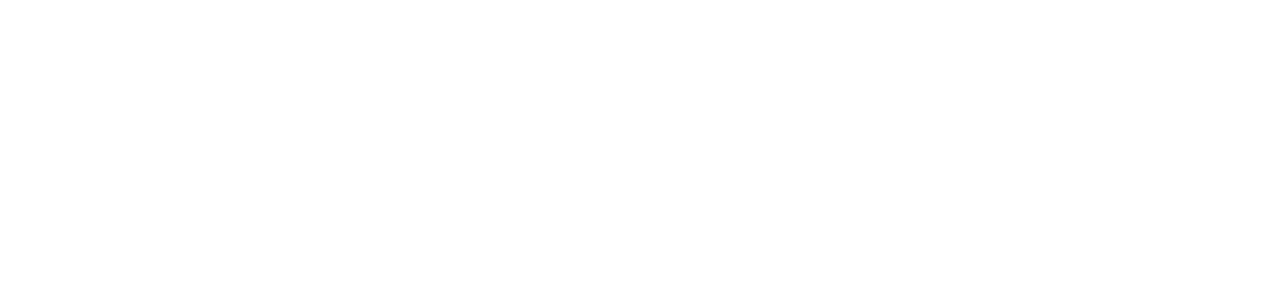
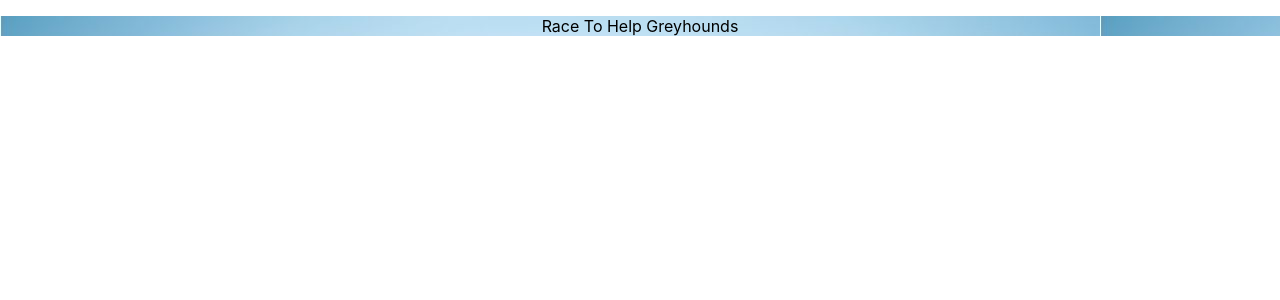
Before and after one commit to eterral/race-to-help-greyhounds, a React (Create React App) app in the folder client/: page / in a window 1280 px wide. Shown: the top 300 px of the page. Built offline with nearby package versions, Linux system fonts and the light colour scheme.

Commit message:
added get request in services

```diff
--- a/client/src/App.js
+++ b/client/src/App.js
@@ -1,7 +1,12 @@
 import "./App.css";
+import Header from "./components/Header";
 
 function App() {
-  return <div className="App"></div>;
+  return (
+    <div className="App">
+      <Header />
+    </div>
+  );
 }
 
 export default App;
--- /dev/null
+++ b/client/src/components/Header.css
@@ -0,0 +1,4 @@
+.header {
+    background-image: url('../resources/greyhound_header.jpg')
+
+}
--- a/client/src/components/Header.jsx
+++ b/client/src/components/Header.jsx
@@ -1,9 +1,10 @@
 import React from 'react'
+import './Header.css'
 
 export default function Header() {
     return (
-        <div>
-
+        <div className="header">
+            <p>Race To Help Greyhounds</p>
         </div>
     )
 }
```
Also changed, not shown: client/src/services/index.js (added, +13 -0 lines), client/src/resources/greyhound_header.jpg (added).
